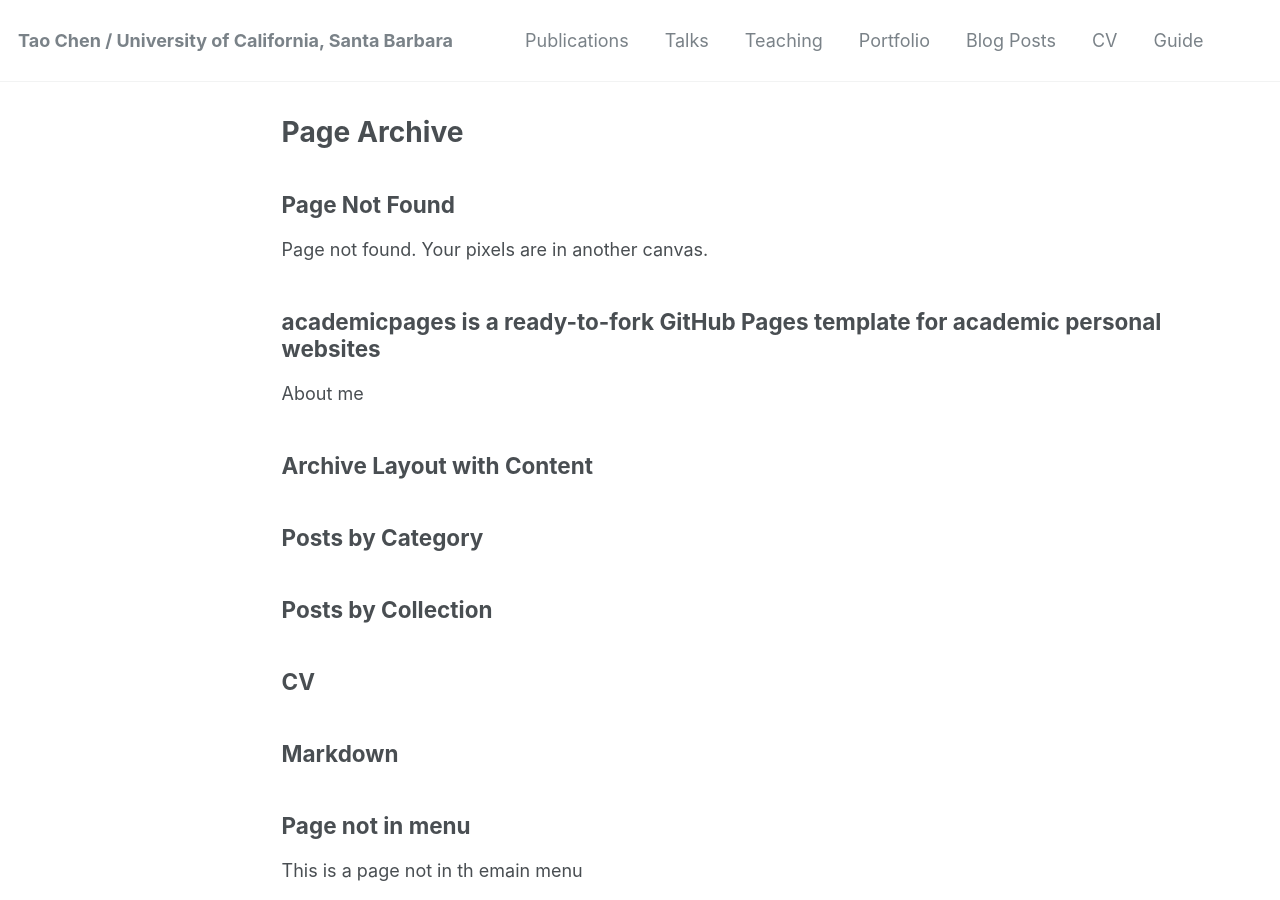
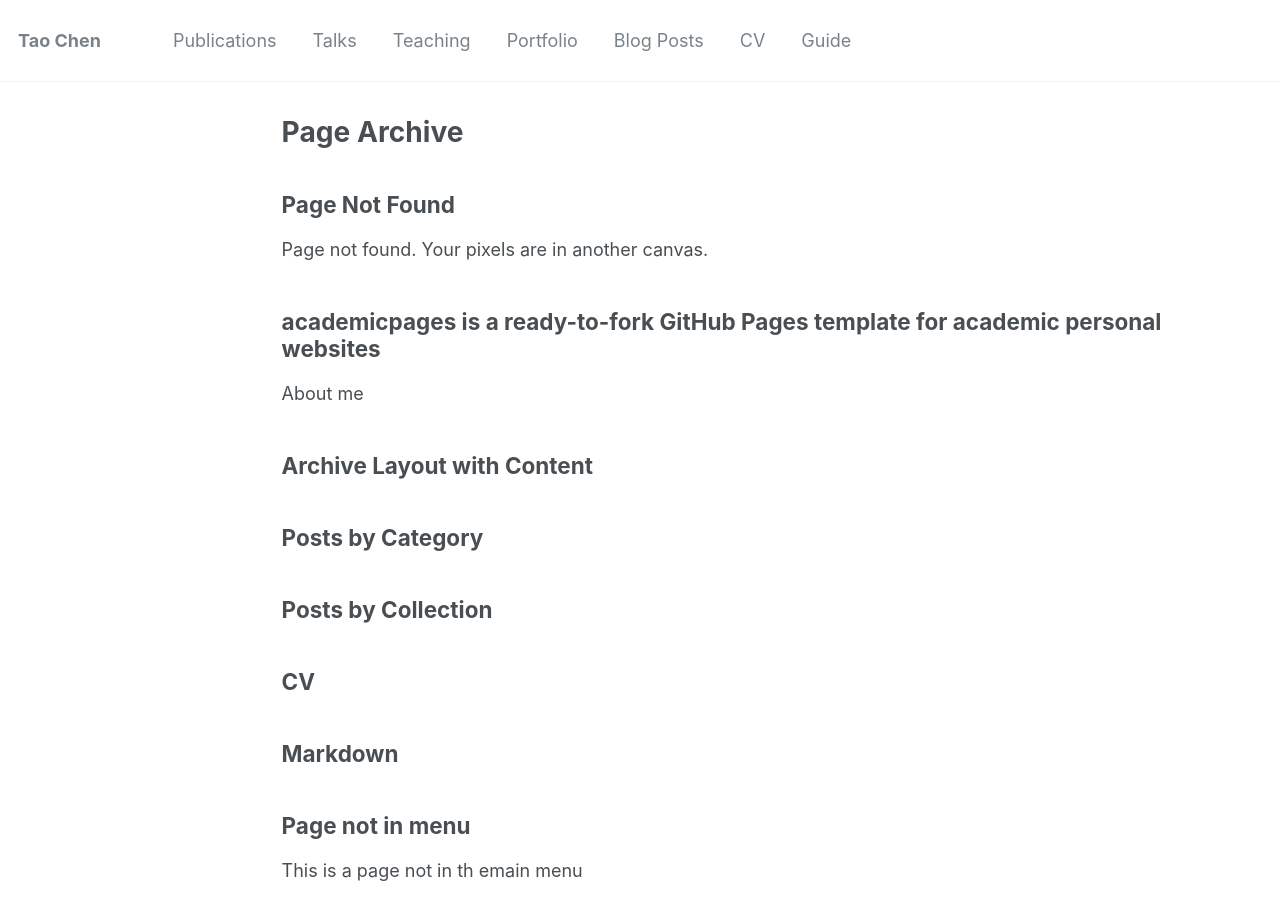
Before and after one commit to cherntodd/cherntodd.github.io, a Jekyll site: the page built from _pages/page-archive.html, in a window 1280 px wide and 900 px high. Built offline with Jekyll 4.4.1, drawn with Linux system fonts in a browser that asks for light colours.

Commit message:
no message

```diff
--- a/_config.yml
+++ b/_config.yml
@@ -7,7 +7,7 @@
 
 # Site Settings
 locale                   : "en-US"
-title                    : "Tao Chen / University of California, Santa Barbara"
+title                    : "Tao Chen"
 title_separator          : "-"
 name                     : &name "Tao Chen"
 description              : &description "Visiting Assistant Professor"
@@ -80,7 +80,7 @@ analytics:
 author:
   name             : "Tao Chen"
   avatar           : "profile.png"
-  bio              : "Visiting Assistant Professor"
+  bio              : "Visiting Assistant Professor, University of California, Santa Barbara"
   location         : "California"
   employer         :
   googlescholar    : "http://yourfullgooglescholarurl.com"
```
